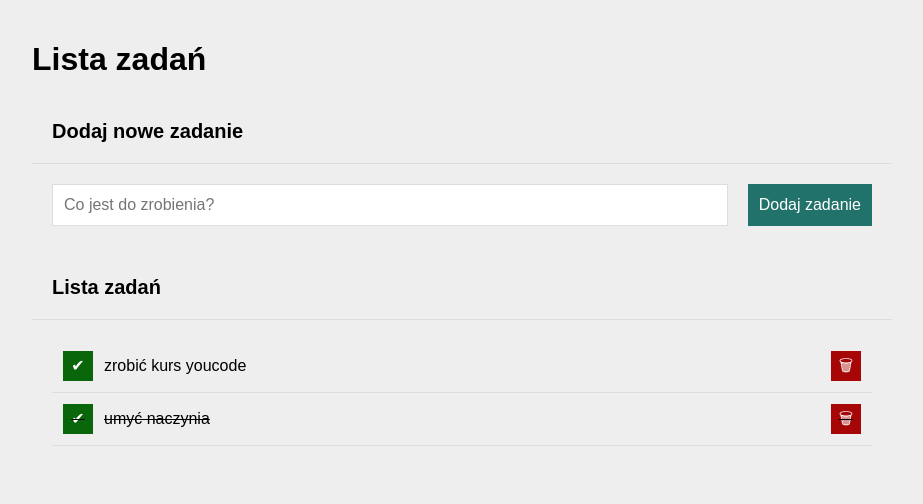
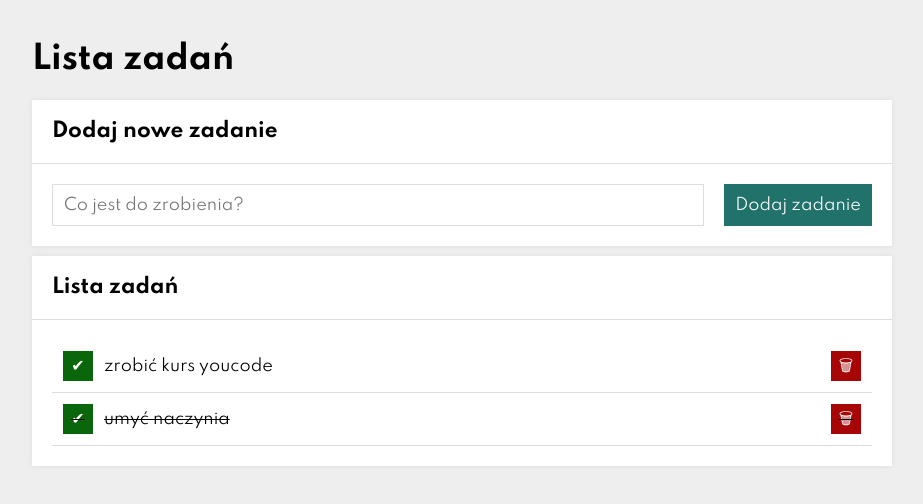
Before and after one commit to fisherman-larry/to-do__list, a plain HTML site: page index.html in a window 1280 px wide. Shown: the whole page, without its empty margins (178-1101 px from the left). Drawn offline with nearby package versions, Linux system fonts and the light colour scheme.

Commit message:
font added and section repaired

```diff
--- a/index.html
+++ b/index.html
@@ -8,6 +8,11 @@
     <link rel="stylesheet" href="https://cdnjs.cloudflare.com/ajax/libs/normalize/8.0.1/normalize.min.css"
         integrity="sha512-NhSC1YmyruXifcj/KFRWoC561YpHpc5Jtzgvbuzx5VozKpWvQ+4nXhPdFgmx8xqexRcpAglTj9sIBWINXa8x5w=="
         crossorigin="anonymous" referrerpolicy="no-referrer" />
+    <link rel="preconnect" href="https://fonts.googleapis.com">
+    <link rel="preconnect" href="https://fonts.gstatic.com" crossorigin>
+    <link
+        href="https://fonts.googleapis.com/css2?family=Oxanium:wght@200;300;400;500;600;700;800&family=Raleway:wght@100;200;300;400;500;600&family=Roboto+Mono:ital,wght@0,400;0,500;1,300;1,400&family=Spartan:wght@300;400;500;600;700&display=swap"
+        rel="stylesheet">
     <link href="css/style.css" rel="stylesheet">
     <link href="css/container.css" rel="stylesheet">
     <link href="css/section.css" rel="stylesheet">
@@ -27,7 +32,7 @@
             <h1>Lista zadań</h1>
         </header>
 
-        <section class="section"></section>
+        <section class="section">
             <h2 class="section__header">Dodaj nowe zadanie</h2>
             <div class="section__body">
                 <form class="form js-form">
@@ -35,12 +40,14 @@
                     <button class="form__button">Dodaj zadanie</button>
                 </form>
             </div>
+        </section>
 
-        <section class="section"></section>
+        <section class="section">
             <h2 class="section__header">Lista zadań</h2>
             <div class="section__body">
                 <ul class="tasks js-tasks"></ul>
             </div>
+        </section>
     </main>
 </body>
 
```
Lines whose indentation alone changed are shown as unchanged.
